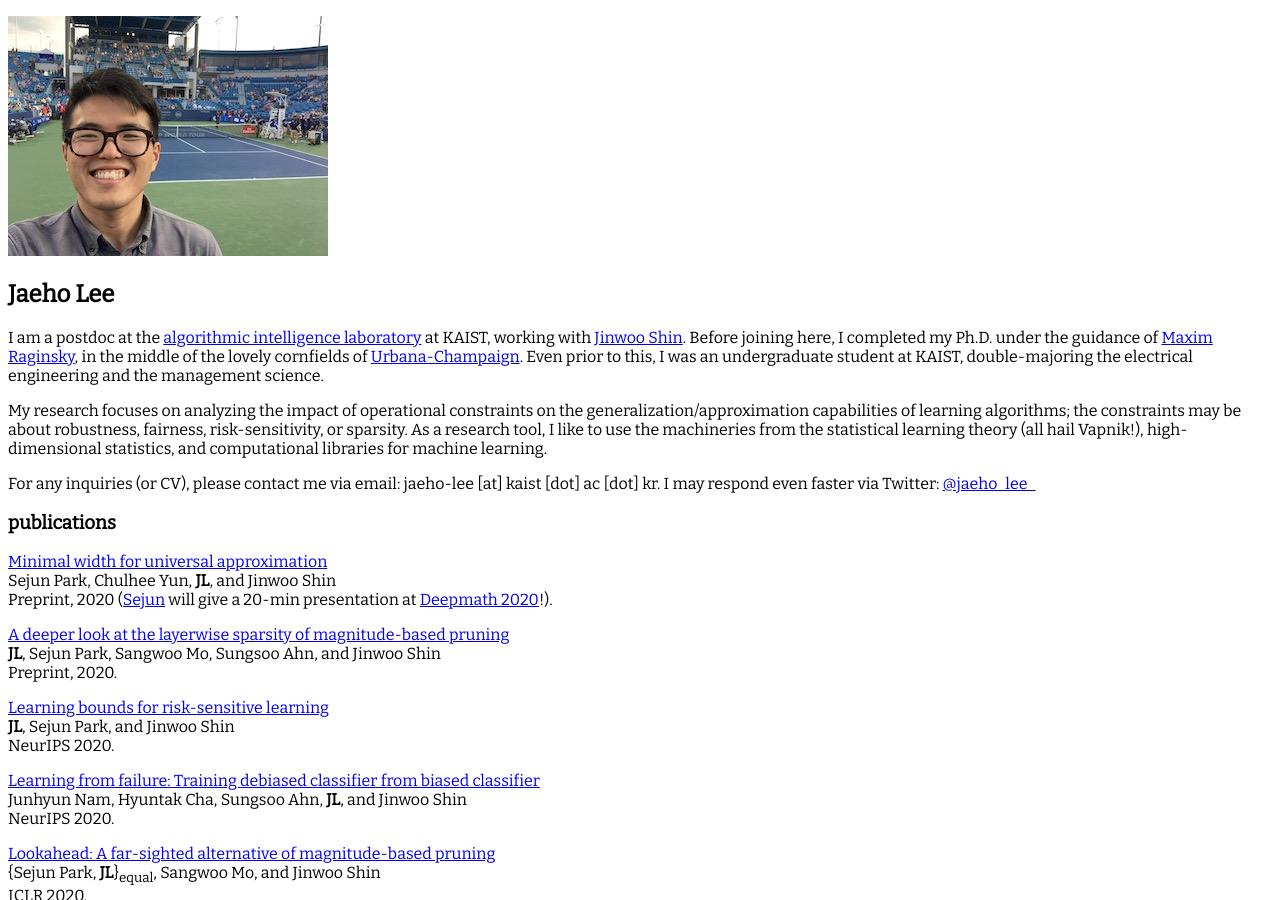
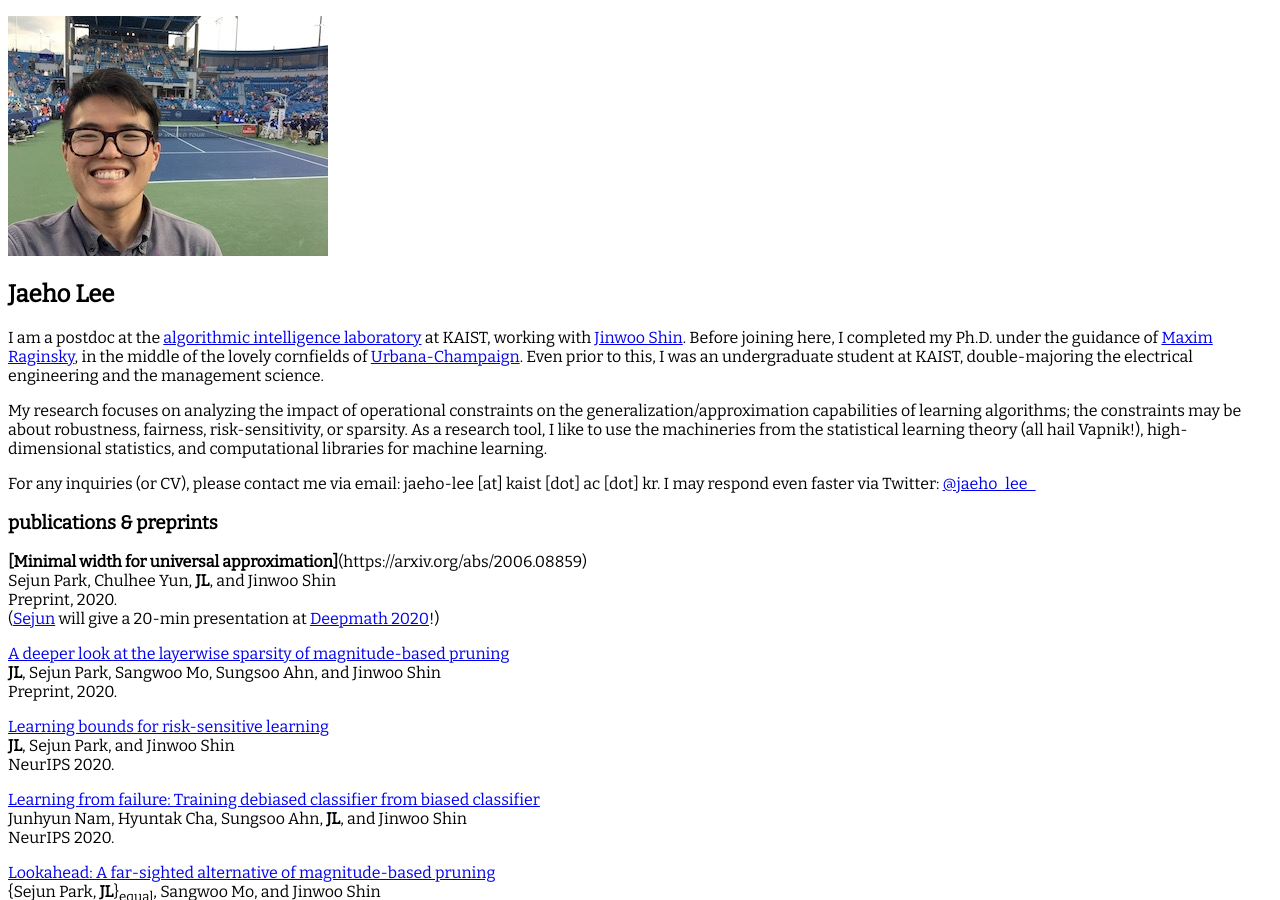
Before and after one commit to jaeho-lee/jaeho-lee.github.io, a Jekyll site: the page built from index.md, in a window 1280 px wide and 900 px high. Built offline with Jekyll 4.4.1, drawn with Linux system fonts in a browser that asks for light colours.

Commit message:
Update index.md

```diff
--- a/index.md
+++ b/index.md
@@ -19,10 +19,11 @@ For any inquiries (or CV), please contact me via email: jaeho-lee [at] kaist [do
 * M.S. in ECE@UIUC, December 2015.
 * B.S. in EE+MS@KAIST with *summa cum laude*, February 2013 (advisor: [Yung Yi](http://lanada.kaist.ac.kr/~yi/))
 -->
-### publications
-[Minimal width for universal approximation](https://arxiv.org/abs/2006.08859)
+### publications & preprints
+**[Minimal width for universal approximation]**(https://arxiv.org/abs/2006.08859)
 Sejun Park, Chulhee Yun, **JL**, and Jinwoo Shin
-Preprint, 2020 ([Sejun](https://sites.google.com/site/sejunparksite/) will give a 20-min presentation at [Deepmath 2020](https://deepmath-conference.com)!).
+Preprint, 2020.
+([Sejun](https://sites.google.com/site/sejunparksite/) will give a 20-min presentation at [Deepmath 2020](https://deepmath-conference.com)!)
 
 [A deeper look at the layerwise sparsity of magnitude-based pruning](https://arxiv.org/abs/2010.07611)
 **JL**, Sejun Park, Sangwoo Mo, Sungsoo Ahn, and Jinwoo Shin
```
